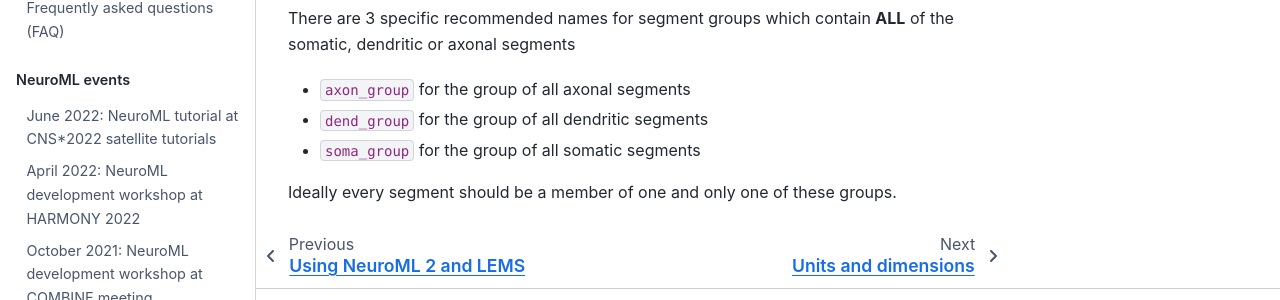
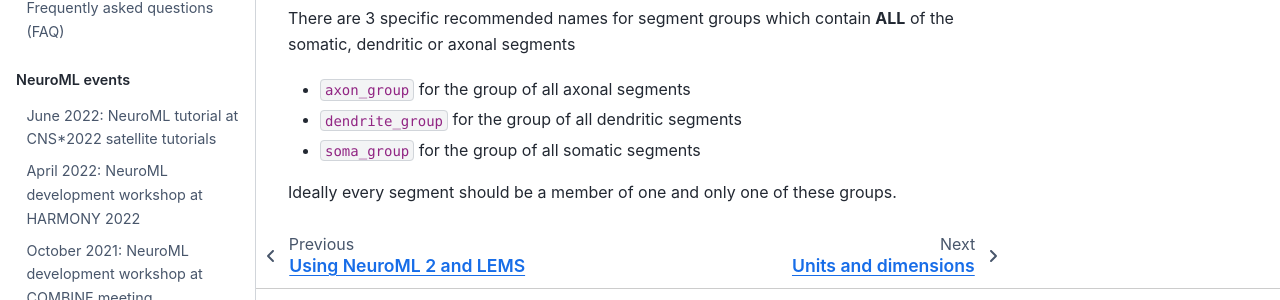
Before and after one commit to NeuroML/Documentation, a Jupyter Book: the page built from source/Userdocs/Conventions.md, in a window 1280 px wide and 900 px high, scrolled down 1473 px. Shown: the part 534-834 px from the top of the window. Built offline with Jupyter Book 1.0.4 settings and Sphinx 7.4.7 and the Sphinx Book theme 1.1.4, drawn with Linux system fonts in a browser that asks for light colours.

```diff
--- a/source/Userdocs/Conventions.md
+++ b/source/Userdocs/Conventions.md
@@ -57,7 +57,7 @@
 There are 3 specific recommended names for segment groups which contain **ALL** of the somatic, dendritic or axonal segments
 
 - `axon_group` for the group of all axonal segments
-- `dend_group` for the group of all dendritic segments
+- `dendrite_group` for the group of all dendritic segments
 - `soma_group` for the group of all somatic segments
 
 Ideally every segment should be a member of one and only one of these groups.
```
Also changed, not shown: source/Userdocs/MultiCompartmentOLMexample.md (+2 -1 lines).
